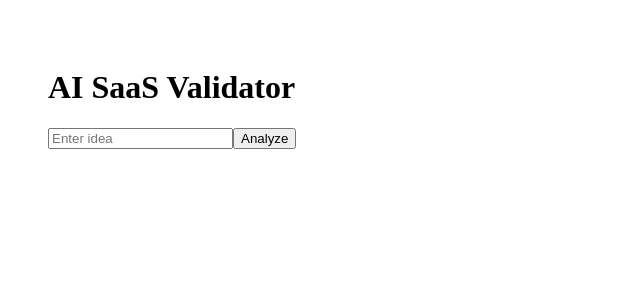
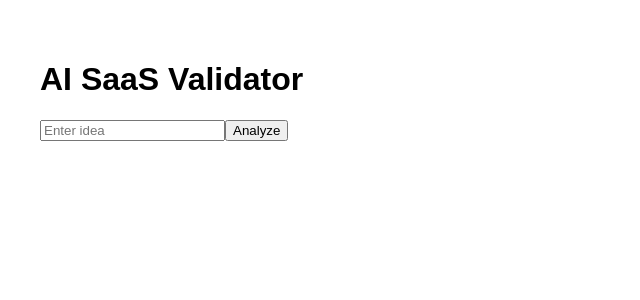
Before and after one commit to TogaraCode/ai-saas-platform, a Next.js app: page / in a window 1280 px wide. Shown: the top 300 px of the page, without its empty margins (0-640 px from the left). Built offline with nearby package versions, Linux system fonts and the light colour scheme.

Commit message:
Create layout.tsx

```diff
--- /dev/null
+++ b/app/layout.tsx
@@ -0,0 +1,18 @@
+export const metadata = {
+  title: "AI SaaS Validator",
+  description: "Validate your SaaS idea instantly"
+}
+
+export default function RootLayout({
+  children,
+}: {
+  children: React.ReactNode
+}) {
+  return (
+    <html lang="en">
+      <body style={{ margin: 0, fontFamily: "sans-serif" }}>
+        {children}
+      </body>
+    </html>
+  )
+}
```
